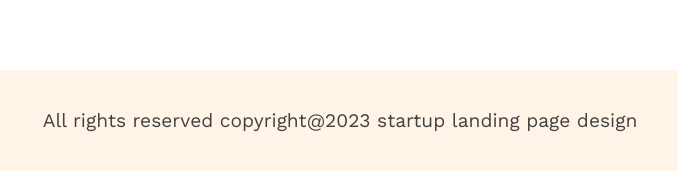
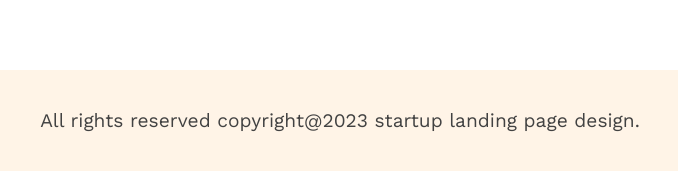
Before and after one commit to Nure-Anha/G3_Architects_Website, a plain HTML site: page index.html in a window 1280 px wide. Shown: the part 4137-4313 px from the top of the page, 300-978 px from the left. Drawn offline with nearby package versions, Linux system fonts and the light colour scheme.

Commit message:
added full code-2

```diff
--- a/index.html
+++ b/index.html
@@ -171,7 +171,7 @@
 
 
     <footer class="dark_2">
-        All rights reserved copyright@2023 startup landing page design
+        All rights reserved copyright@2023 startup landing page design.
     </footer>
 </body>
 </html>
```
